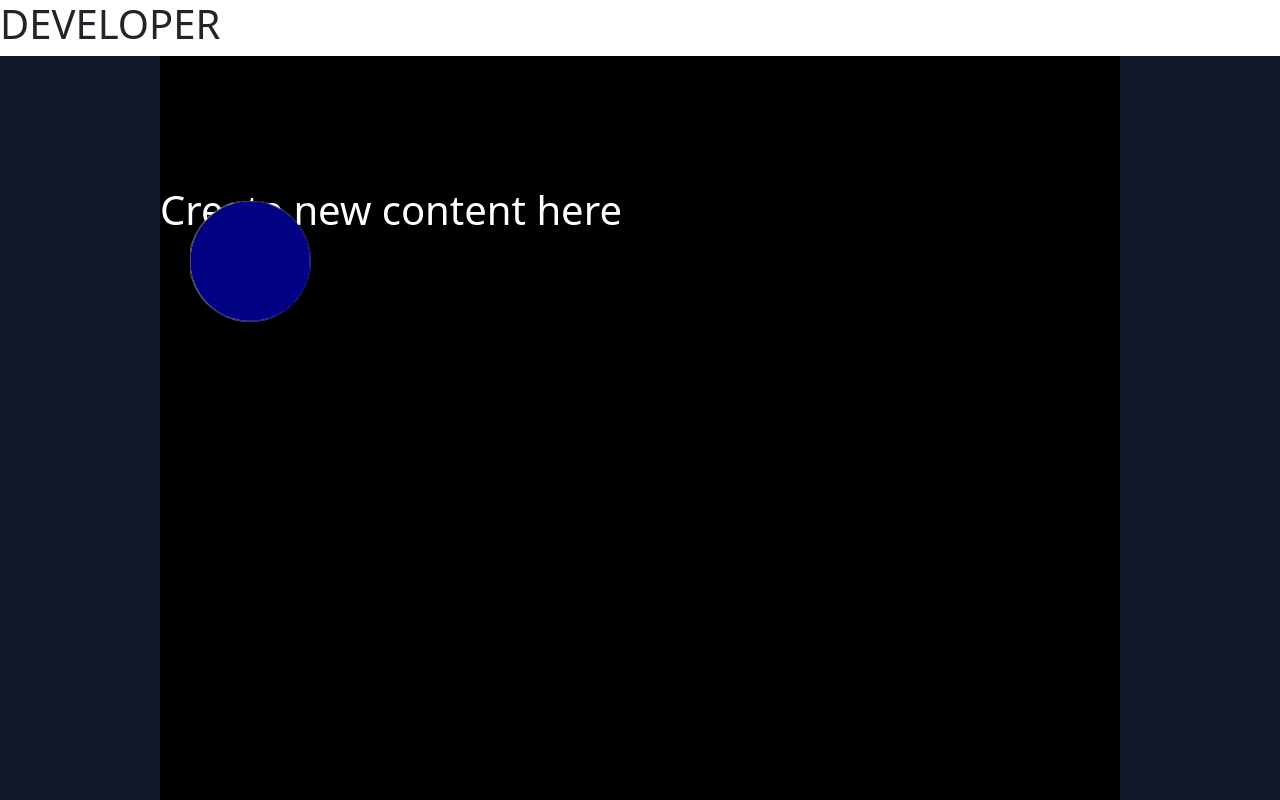
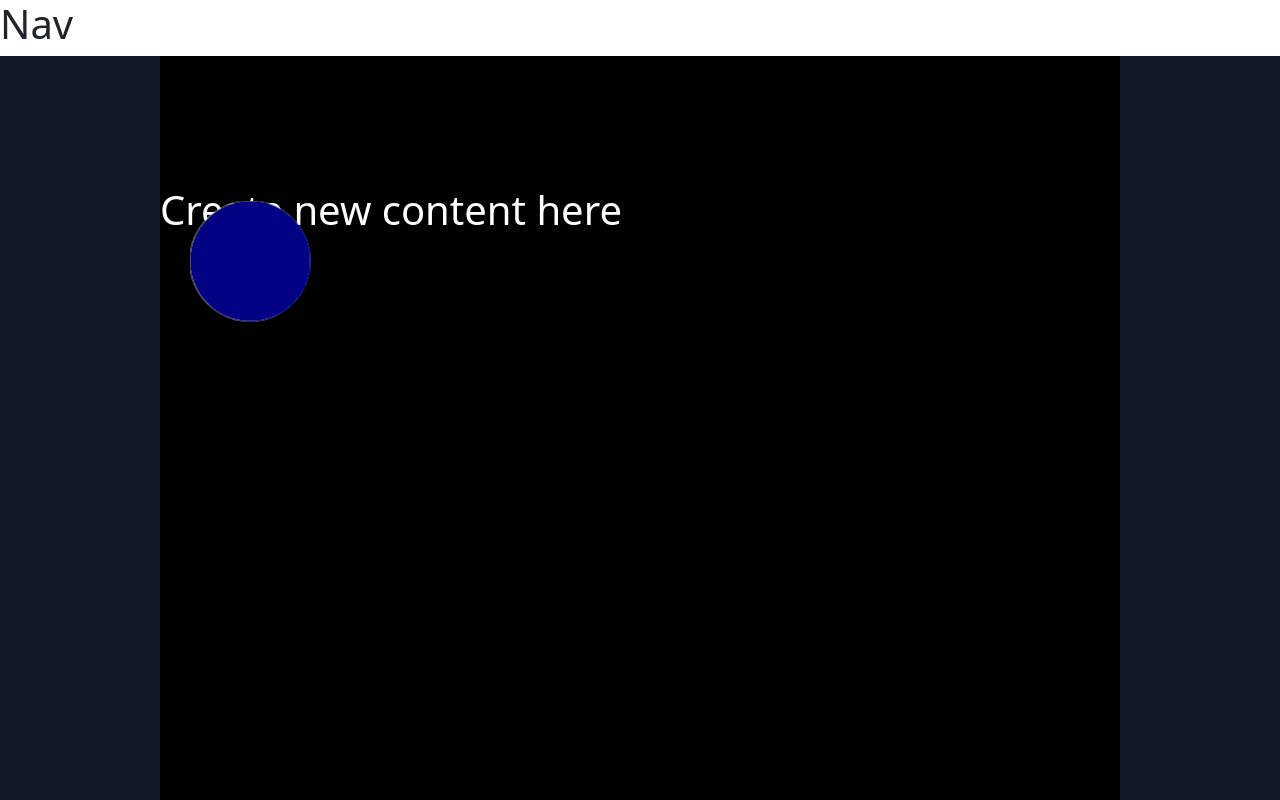
Before and after one commit to andrefsilveira1/react-portfolio, a React (Create React App) app: page / in a window 1280 px wide. Shown: the top 800 px of the page. Built offline with nearby package versions, Linux system fonts and the light colour scheme.

Commit message:
feat: remove tags não utilizadas e adiciona nav no topo

```diff
--- a/src/App.js
+++ b/src/App.js
@@ -1,12 +1,11 @@
+import Nav from "./components/nav";
 import LandPage from "./pages/home";
 
 
 function App() {
   return (
     <div className="App">
-      <h1>
-        DEVELOPER
-      </h1>
+      <Nav/>
       <LandPage/>
     </div>
   );
--- a/src/pages/home/index.js
+++ b/src/pages/home/index.js
@@ -7,7 +7,6 @@ export default function LandPage() {
         <div className="bg-black min-h-screen text-white w-3/4">
             <HomeHeader/>
         </div>
-        {/* This content will provied a menu bar with my logo photo */}
       <div className="container mx-auto p-8">
         <section className="mb-12">
           <h2 className="text-3xl font-bold mb-4">About Me</h2>
```
Also changed, not shown: src/components/nav/index.css (added).
